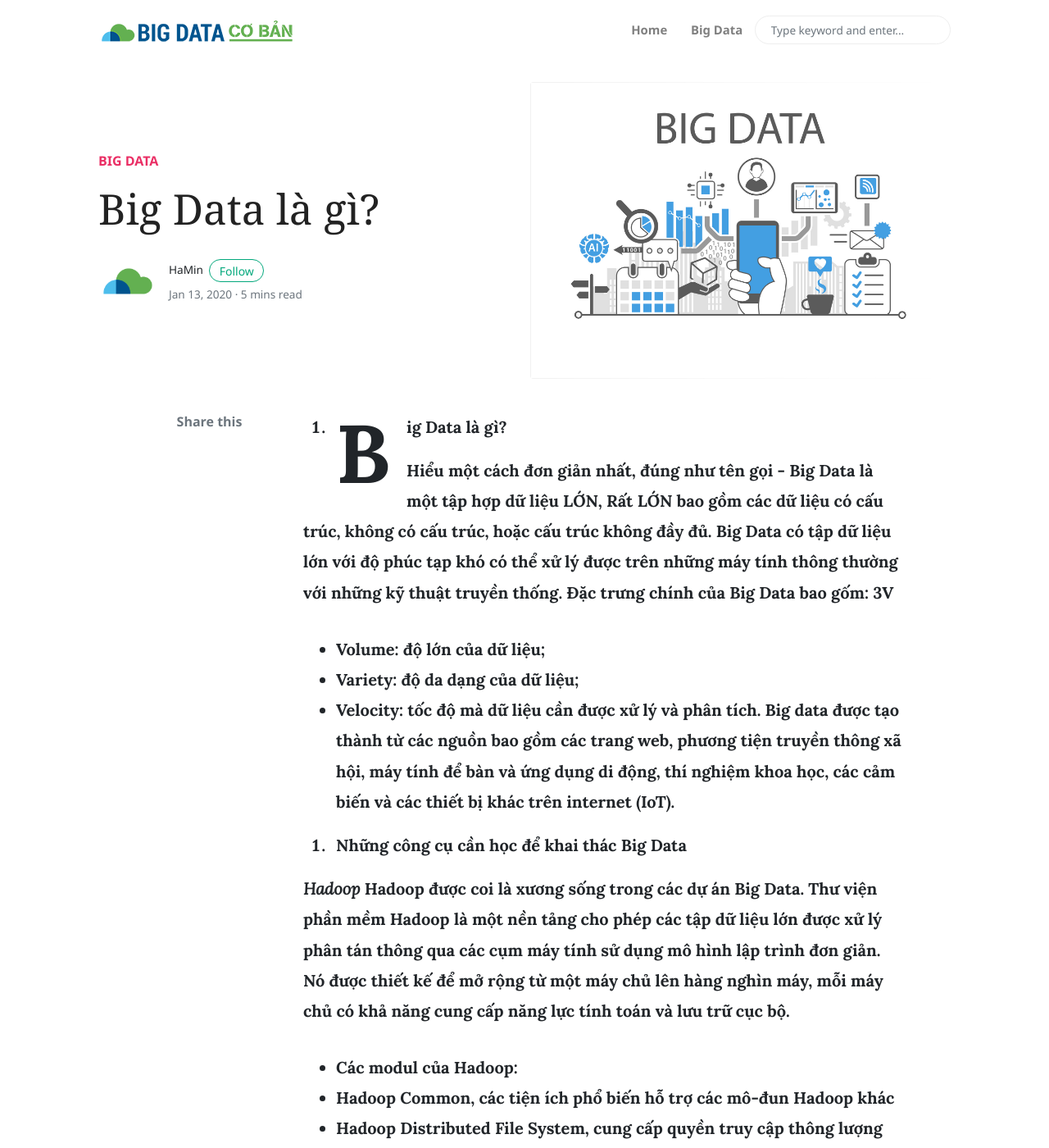
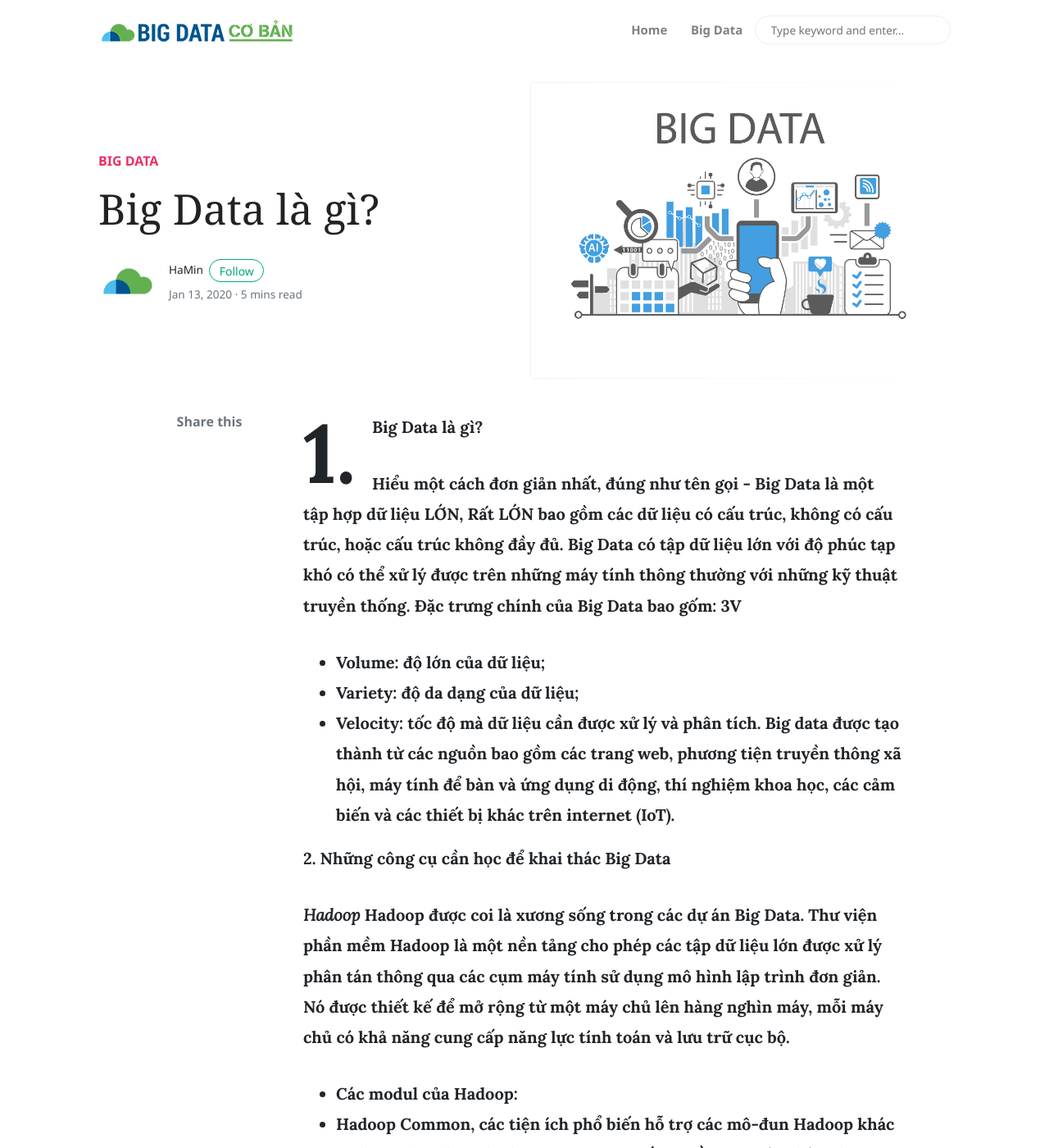
Before and after one commit to haminlib/bigdatacoban.github.io, a Jekyll site: the page built from _posts/2020-01-13-Big-Data-la-gi.md, in a window 1280 px wide and 1400 px high. Shown: the whole window at 82% size. Built offline with Jekyll 4.4.1, drawn with Linux system fonts in a browser that asks for light colours; nearby versions of some CDN libraries; comment, search, counter and statistics services are not loaded; some of the changed text lies outside the part shown.

Commit message:
Update 2020-01-13-Big-Data-la-gi.md

```diff
--- a/_posts/2020-01-13-Big-Data-la-gi.md
+++ b/_posts/2020-01-13-Big-Data-la-gi.md
@@ -4,7 +4,7 @@
 categories: [ Big Data ]
 image: assets/images/content/bigdata-la-gi.jpeg
 ---
-1. Big Data là gì?
+**1. Big Data là gì?**
 
 Hiểu một cách đơn giản nhất, đúng như tên gọi - Big Data là một tập hợp dữ liệu LỚN, Rất LỚN bao gồm các dữ liệu có cấu trúc, không có cấu trúc, hoặc cấu trúc không đầy đủ. Big Data có tập dữ liệu lớn với độ phúc tạp khó có thể xử lý được trên những máy tính thông thường với những kỹ thuật truyền thống.
 Đặc trưng chính của Big Data bao gốm: 3V
@@ -13,7 +13,7 @@
 - Velocity: tốc độ mà dữ liệu cần được xử lý và phân tích.
 Big data được tạo thành từ các nguồn bao gồm các trang web, phương tiện truyền thông xã hội, máy tính để bàn và ứng dụng di động, thí nghiệm khoa học, các cảm biến và các thiết bị khác trên internet (IoT).
 
-2. Những công cụ cần học để khai thác Big Data
+**2. Những công cụ cần học để khai thác Big Data**
 
 ***Hadoop***
 Hadoop được coi là xương sống trong các dự án Big Data. Thư viện phần mềm Hadoop là một nền tảng cho phép các tập dữ liệu lớn được xử lý phân tán thông qua các cụm máy tính sử dụng mô hình lập trình đơn giản. Nó được thiết kế để mở rộng từ một máy chủ lên hàng nghìn máy, mỗi máy chủ có khả năng cung cấp năng lực tính toán và lưu trữ cục bộ.
@@ -38,18 +38,19 @@
 + R: R là một công cụ rất mạnh cho học máy, thống kê và phân tích dữ liệu. Nó là một ngôn ngữ lập trình. Ngôn ngữ R là một platform-independent do đó chúng ta có thể sử dụng nó cho bất kỳ hệ điều hành nào. R rất mạnh trong xử lý dữ liệu
 
 **3. Ứng dụng của Big Data**
-+ Product Development
+
+***+ Product Development***
 
 Các công ty như Netflix sử dụng big data để dự đoán các yêu cầu của khách hàng. Họ xây dựng những models cho các sản phẩm và dịch vụ mới dựa trên các thuộc tính của các sản phẩm, dịch vụ từ trước sau đó tìm ra mối liên hệ giữa các thuộc tính và đưua ra những cải thiện.
 
-+ Customer Experience
+***+ Customer Experience***
 
 Ta thấy được tương lai cho việc trải nghiệm người dùng. Big Data cho phép chúng ta lấy được những thông tin từ social media, việc khách hàng ghé thăm web, call log và những nguồn dữ liệu khác có thể giúp cải thiện được trải nghiệm tương tác người dùng và tăng được nhiều các giá trị hơn.
 
-+ Machine Learning
+***+ Machine Learning***
 
 Machine Learning đang nổi lên rất mạnh hiện nay. Nguyên nhân là dữ liệu và đặc biệt là big data đang phát triển mạnh. Chúng ta có thể dạy cho máy bằng cách đưa nhiều dữ liệu để train một model.
 
-+ Drive Innovation
+***+ Drive Innovation***
 
 Big Data có thể giúp ta biết được những mối liên quan giữa con người, các thực thể, các tổ chức và các quá trình và sau đó có thể lấy được những insights để có thể đưa ra những quyết định về tài chính, kế hoạch
```
